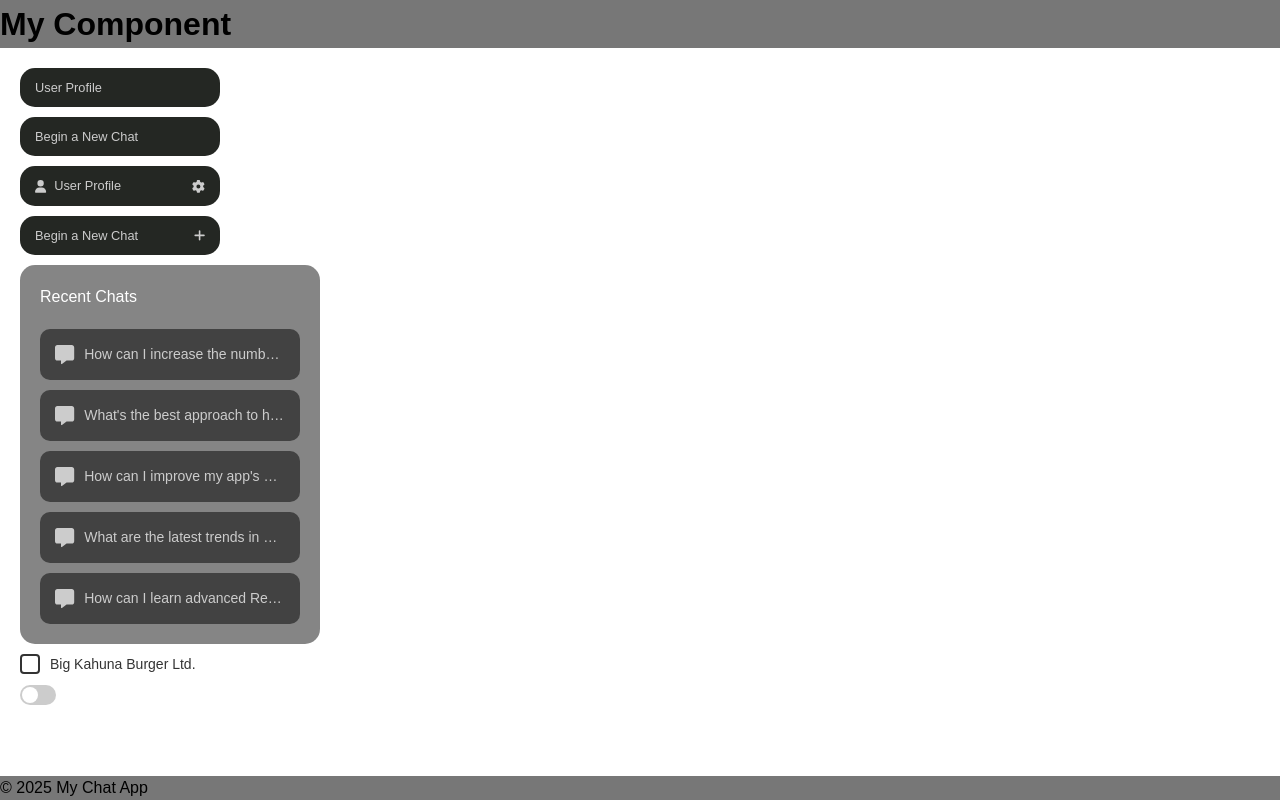
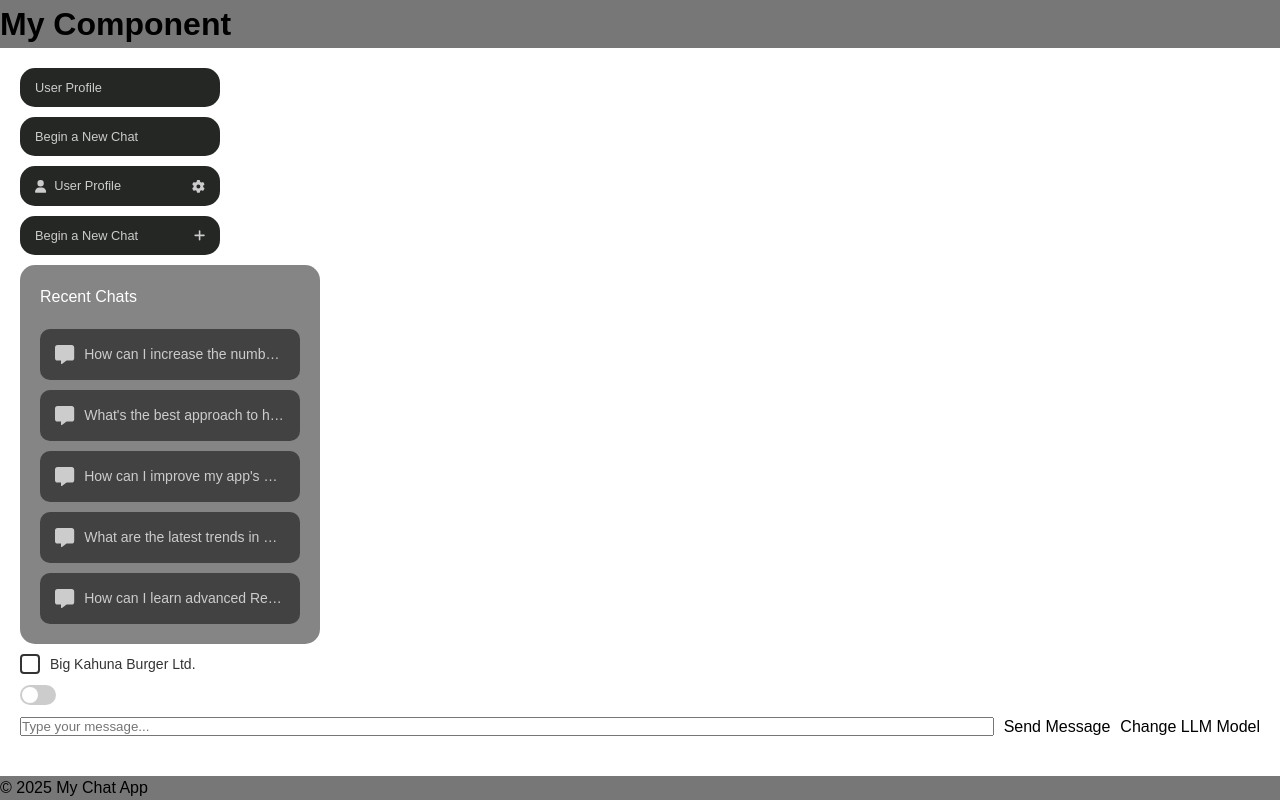
Before and after one commit to 1209kes/React-Session-TF, a React (Vite) app in the folder chat-project/: page /component in a window 1280 px wide. Built offline with nearby package versions, Linux system fonts and the light colour scheme.

Commit message:
hw 2 finished

```diff
--- a/chat-project/src/components/Input/Input.jsx
+++ b/chat-project/src/components/Input/Input.jsx
@@ -1,28 +1,35 @@
 import React, { useState } from 'react';
+import styles from './Input.module.css';
 
 const Input = ({ onSendMessage, onChangeModel }) => {
     const [message, setMessage] = useState('');
 
     const handleSendMessage = () => {
         if (message.trim()) {
+            alert('Message sent: ' + message);
             onSendMessage(message);
             setMessage('');
         }
     };
 
+    const handleChangeModel = () => {
+        alert('Changing LLM Model');
+        onChangeModel();
+    };
+
     return (
-        <div style={{ display: 'flex', alignItems: 'center' }}>
+        <div className={styles.inputContainer}>
             <input
                 type="text"
                 value={message}
                 onChange={(e) => setMessage(e.target.value)}
                 placeholder="Type your message..."
-                style={{ flex: 1, marginRight: '10px' }}
+                className={styles.inputField}
             />
-            <button onClick={handleSendMessage} style={{ marginRight: '10px' }}>
+            <button onClick={handleSendMessage} className={styles.sendButton}>
                 Send Message
             </button>
-            <button onClick={onChangeModel}>
+            <button onClick={handleChangeModel}>
                 Change LLM Model
             </button>
         </div>
--- a/chat-project/src/components/Input/Input.module.css
+++ b/chat-project/src/components/Input/Input.module.css
@@ -1,14 +1,13 @@
-.input {
-    width: 100%;
-    padding: 10px;
-    margin: 10px 0;
-    box-sizing: border-box;
-    border: 1px solid #ccc;
-    border-radius: 4px;
+.inputContainer {
+    display: flex;
+    align-items: center;
 }
 
-.input:focus {
-    border-color: #66afe9;
-    outline: none;
-    box-shadow: 0 0 8px rgba(102, 175, 233, 0.6);
+.inputField {
+    flex: 1;
+    margin-right: 10px;
 }
+
+.sendButton {
+    margin-right: 10px;
+}
--- a/chat-project/src/pages/Component/Component.jsx
+++ b/chat-project/src/pages/Component/Component.jsx
@@ -8,6 +8,7 @@ import CustomSwitch from '../../components/shared/Swtich/Switch';
 import { faUser, faCog, faPlus } from '@fortawesome/free-solid-svg-icons';
 import styles from './Component.module.css';
 import { showAlert } from '../../utils/Alert';
+import Input from '../../components/Input/Input';
 
 const ComponentPage = () => {
     const messages = [
@@ -56,6 +57,7 @@ const ComponentPage = () => {
                     label="Big Kahuna Burger Ltd."
                 />
                 <CustomSwitch enabled={switchEnabled} onChange={handleSwitchChange} />
+                <Input />
             </main>
             <Footer />
         </div>
```
